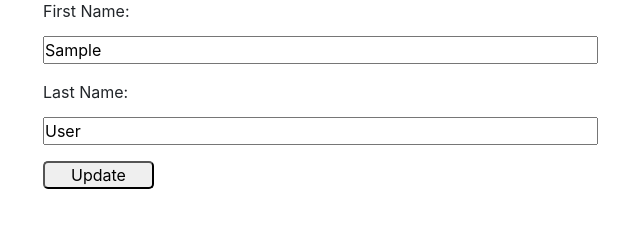
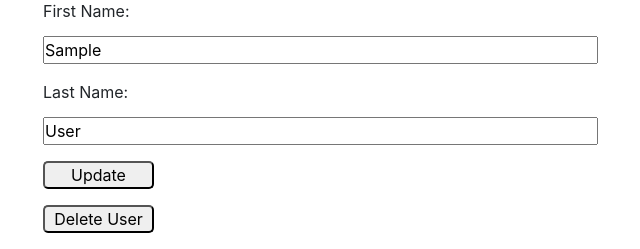
Before and after one commit to max-legrand/codersconnect, a Django app: page /users/update/ in a window 1280 px wide. Shown: the part 553-802 px from the top of the page, without its empty margins (42-682 px from the left). Before the commit the page ends 742 px from the top, so only its background shows below. Run offline with Django 3.2, Linux system fonts and the light colour scheme; a user stored in the database is signed in; tables that the repository leaves empty hold one stand-in row (values such as "Sample post"); parts of the project's set-up code (start-up, migrations or seed data) failed here and were passed over; some libraries are stand-ins or nearby versions.

Commit message:
add delete user functionality

```diff
--- a/users/templates/users/update_info.html
+++ b/users/templates/users/update_info.html
@@ -16,5 +16,14 @@
     <input class="sub_button" type="submit" value="Update">
 </form>
 
+<form class="site-form" action="{% url 'users:delete_user' %}" method="post" onsubmit="return confirmation()">
+    {% csrf_token %}
+    <input class="sub_button" type="submit" value="Delete User">
+</form>
 
+<script>
+function confirmation(){
+    return confirm("Are you sure you want to delete your account?")
+}
+</script>
 {% endblock %}
--- a/users/urls.py
+++ b/users/urls.py
@@ -9,4 +9,5 @@ urlpatterns = [
     path('signup_org/', views.signup_org, name="signup_org"),
     path('logout/', views.logout_user, name="logout_user"),
     path('update/', views.update_info, name="update_info"),
+    path('delete/', views.delete_user, name="delete_user"),
 ]
--- a/users/views.py
+++ b/users/views.py
@@ -77,6 +77,15 @@ def signup_org(request):
     return render(request, "users/signup_org.html", {"form": form, "form2": form2})
 
 
+def delete_user(request):
+    try:
+        request.user.extendeduser.delete()
+    except Exception as e: # noqa
+        request.user.organization.delete()
+    request.user.delete()
+    return redirect('home')
+
+
 def update_info(request):
     if request.method == "POST":
         form = UserCreationForm(data=request.POST, instance=request.user)
```
